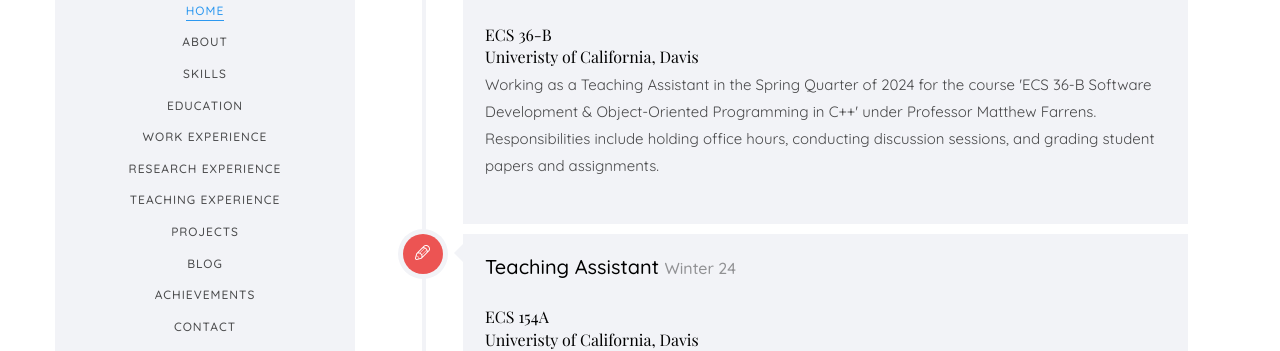
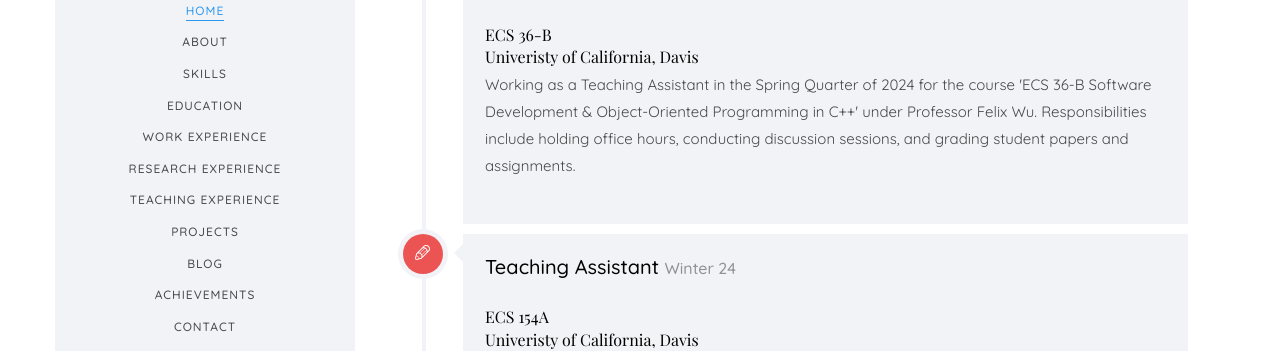
Before and after one commit to SaishaShetty/Saisha, a plain HTML site: page index.html in a window 1280 px wide. Both pictures are taken after a click on the link "TEACHING EXPERIENCE". Shown: the part 6434-6785 px from the top of the page. Drawn offline with nearby package versions, Linux system fonts and the light colour scheme; files whose address does not match are found by name; a web font is replaced by a local one.

Commit message:
minor update

```diff
--- a/index.html
+++ b/index.html
@@ -513,7 +513,7 @@
 									<h2><a href="#">Teaching Assistant</a> <span>Spring 24</span></h2>
 									<h1 style="margin-bottom: 5px; font-size: medium;">ECS 36-B</h1>
 									<h4 style="margin-bottom: 5px; font-size: medium;">Univeristy of California, Davis</h4>
-									<p>Working as a Teaching Assistant in the Spring Quarter of 2024 for the course 'ECS 36-B Software Development & Object-Oriented Programming in C++' under Professor Matthew Farrens. Responsibilities include holding office hours, conducting discussion sessions, and grading student papers and assignments.</p>
+									<p>Working as a Teaching Assistant in the Spring Quarter of 2024 for the course 'ECS 36-B Software Development & Object-Oriented Programming in C++' under Professor Felix Wu. Responsibilities include holding office hours, conducting discussion sessions, and grading student papers and assignments.</p>
 								</div>
 					            </div>
 					         </article>
```
